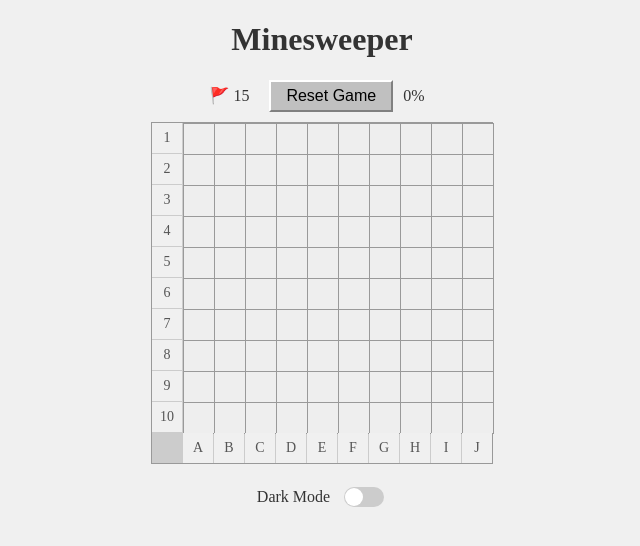
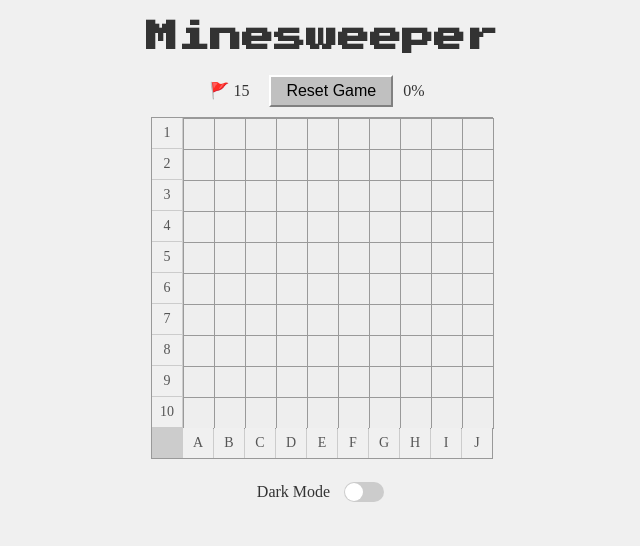
Before and after one commit to rjw1428/minesweeper, an Angular app: page / in a window 1280 px wide. Shown: the top 546 px of the page, without its empty margins (318-958 px from the left). Built offline with nearby package versions, Linux system fonts and the light colour scheme.

Commit message:
Updated title font

```diff
--- a/src/app/app.css
+++ b/src/app/app.css
@@ -8,6 +8,7 @@
 
 h1 {
   text-align: center;
+  font-family: 'Press Start 2P', cursive;
 }
 
 /* Style the checkbox as a toggle switch */
--- a/src/index.html
+++ b/src/index.html
@@ -6,6 +6,7 @@
   <base href="/">
   <meta name="viewport" content="width=device-width, initial-scale=1">
   <link rel="icon" type="image/x-icon" href="favicon.ico">
+  <link href="https://fonts.googleapis.com/css2?family=Press+Start+2P&display=swap" rel="stylesheet">
 </head>
 <body>
   <app-root></app-root>
```
